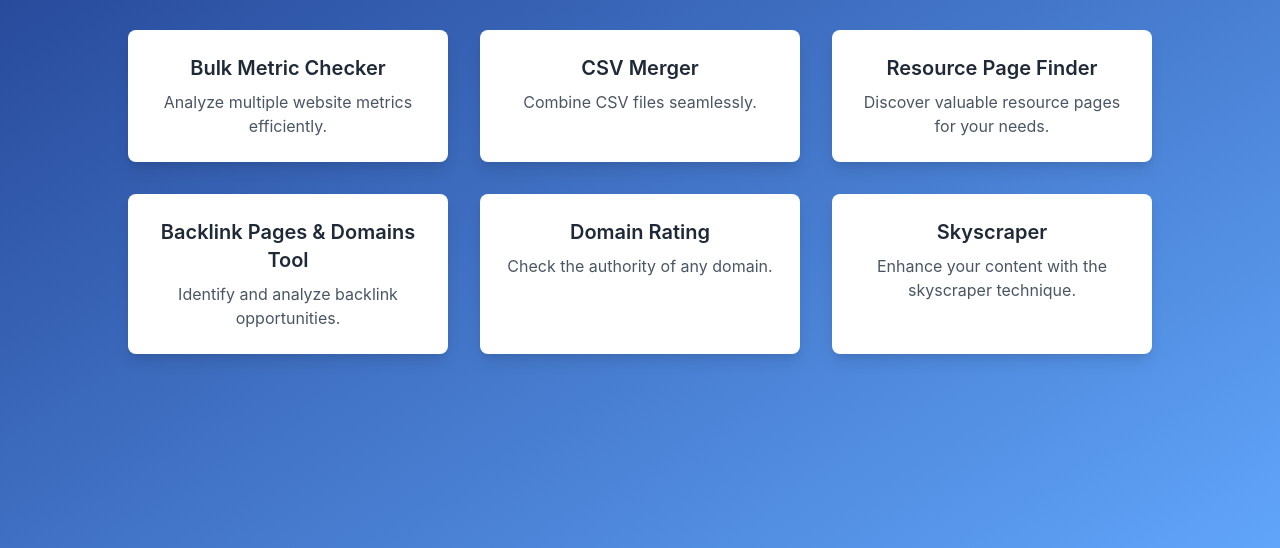
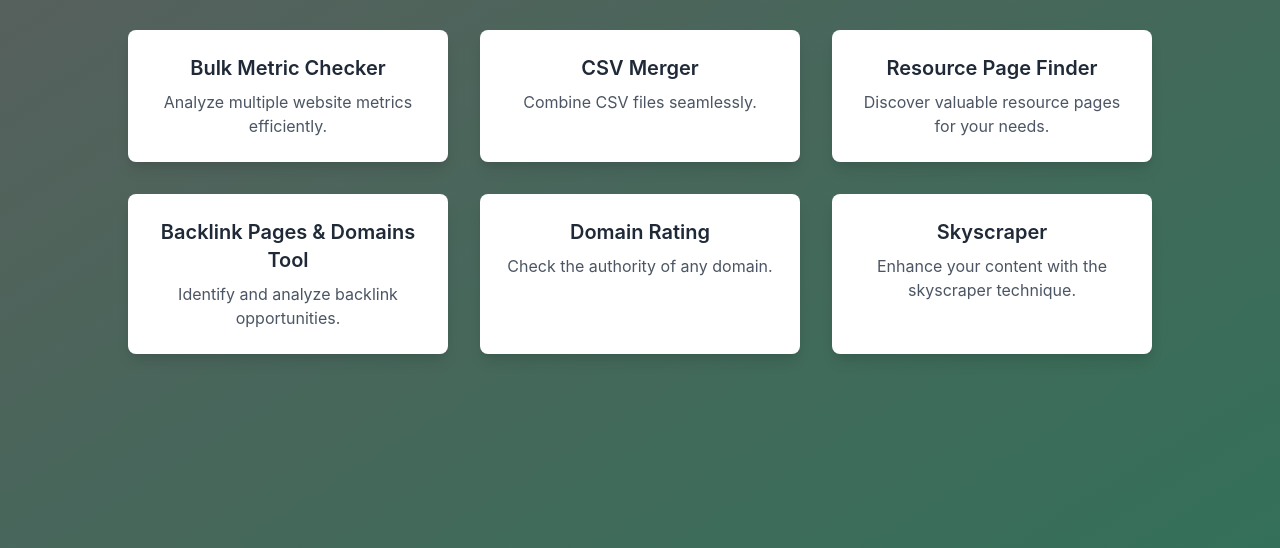
Before and after one commit to 6xdmediagroup/tools, a plain HTML site: page index.html in a window 1280 px wide. Shown: the part 252-800 px from the top of the page. Drawn offline with nearby package versions, Linux system fonts and the light colour scheme.

Commit message:
Update index.html

```diff
--- a/index.html
+++ b/index.html
@@ -7,7 +7,7 @@
     <link href="https://cdn.jsdelivr.net/npm/tailwindcss@2.2.19/dist/tailwind.min.css" rel="stylesheet">
     <style>
         body {
-            background: linear-gradient(to bottom right, #1e3a8a, #60a5fa);
+            background: linear-gradient(to bottom right, #5d5d5d, #347059);
             min-height: 100vh;
             display: flex;
             justify-content: center;
```
